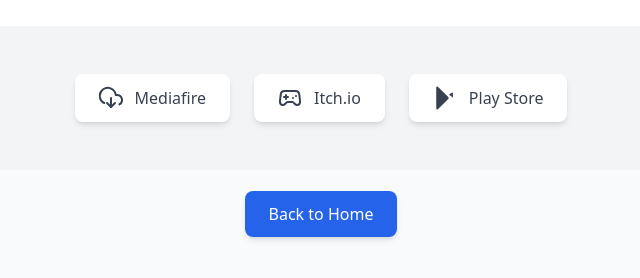
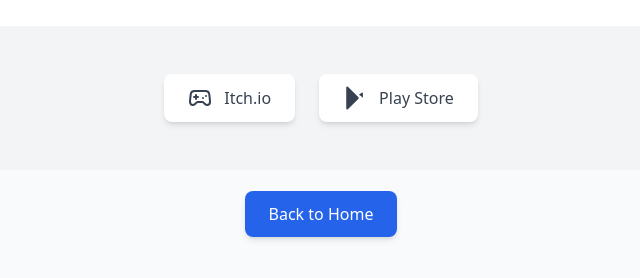
Before and after one commit to MortalSu/website-lovelifegame, a plain HTML site: page download.html in a window 1280 px wide. Shown: the part 78-356 px from the top of the page, without its empty margins (319-959 px from the left). Drawn offline with nearby package versions, Linux system fonts and the light colour scheme.

Commit message:
Update download.html

```diff
--- a/download.html
+++ b/download.html
@@ -23,19 +23,6 @@
     <section id="downloads" class="py-12 bg-gray-100">
         <div class="container mx-auto px-4">
             <div class="links-container flex flex-wrap justify-center gap-6">
-
-                <!-- Mediafire Button -->
-                <a href="YOUR_MEDIAFIRE_DIRECT_LINK_HERE" download
-                    class="flex items-center gap-3 px-6 py-3 bg-white rounded-lg shadow-md hover:shadow-lg hover:bg-blue-50 transition-all duration-300 text-gray-700 font-medium">
-                    <svg xmlns="http://www.w3.org/2000/svg" width="24" height="24" fill="none" stroke="currentColor"
-                        stroke-width="2" stroke-linecap="round" stroke-linejoin="round"
-                        class="feather feather-download-cloud">
-                        <polyline points="8 17 12 21 16 17" />
-                        <line x1="12" y1="12" x2="12" y2="21" />
-                        <path d="M20.39 18.39A5 5 0 0 0 18 9h-1.26a8 8 0 1 0-11.48 8" />
-                    </svg>
-                    Mediafire
-                </a>
 
                 <!-- Itch.io Button -->
                 <a href="https://brothersu.itch.io/" download
```
